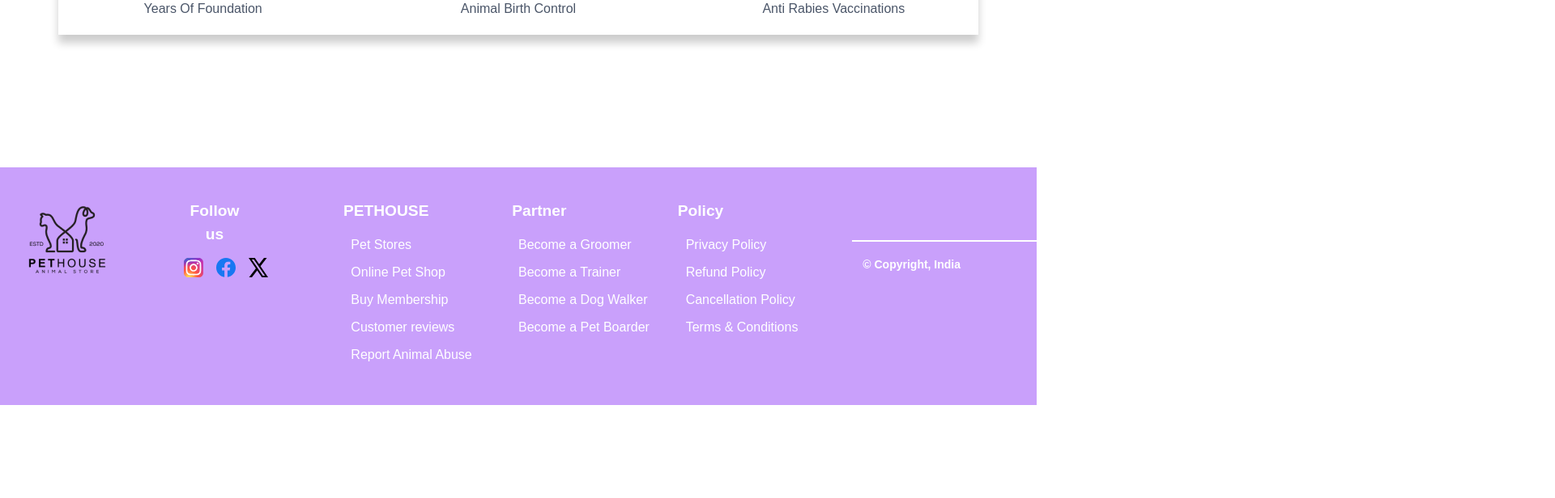
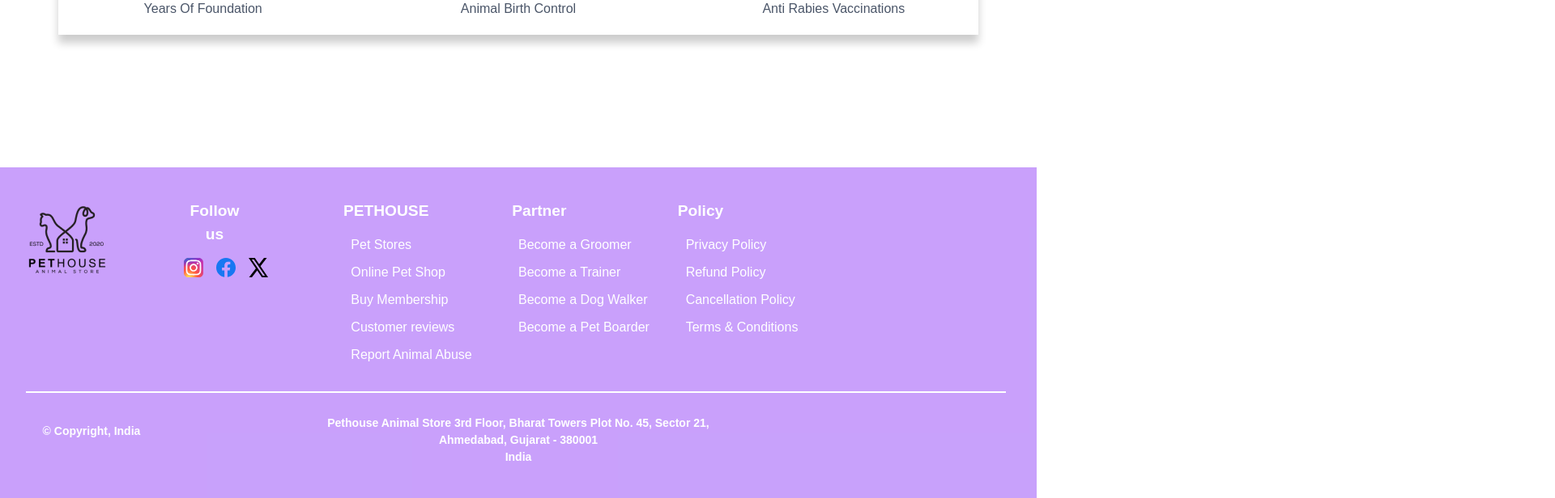
Before and after one commit to Priyanshu7749/Pethouse, a React (Create React App) app: page /aboutus in a window 1280 px wide. Shown: the part 2260-2876 px from the top of the page at 81% size, 1920 px wide, since content can reach past the window. Before the commit the page ends 2761 px from the top, so only its background shows below. Built offline with nearby package versions, Linux system fonts and the light colour scheme.

Commit message:
Update Footer.css

```diff
--- a/src/components/Footer.css
+++ b/src/components/Footer.css
@@ -79,22 +79,24 @@
 
   .copyright {
     font-size: 14px;
-    margin-left: -30%;
+    margin-left: -1010%;
+    margin-top: 100%;
     margin-bottom: 10px;
   }
 
   .address {
     font-size: 14px;
     line-height: 1.5;
-    margin-top: -45px;
-    margin-left: 1000px;
-    width: 220%;
+    margin-top: -20%;
+    margin-left: -500%;
+    width: 250%
   }
 
   .line-container {
     position: relative;
-    width: 100px;
+    width: 110px;
     height: 20px;
+    margin-left: -875%;
   }
 
   .line {
@@ -103,7 +105,9 @@
     left: 0;
     width: 1100%;
     height: 10%;
-    margin-left: -55%;
+    /* margin-left: 55%; */
+    margin-left: -150%;
+    margin-top: 170%;
     background-color: white;
   }
 
```
